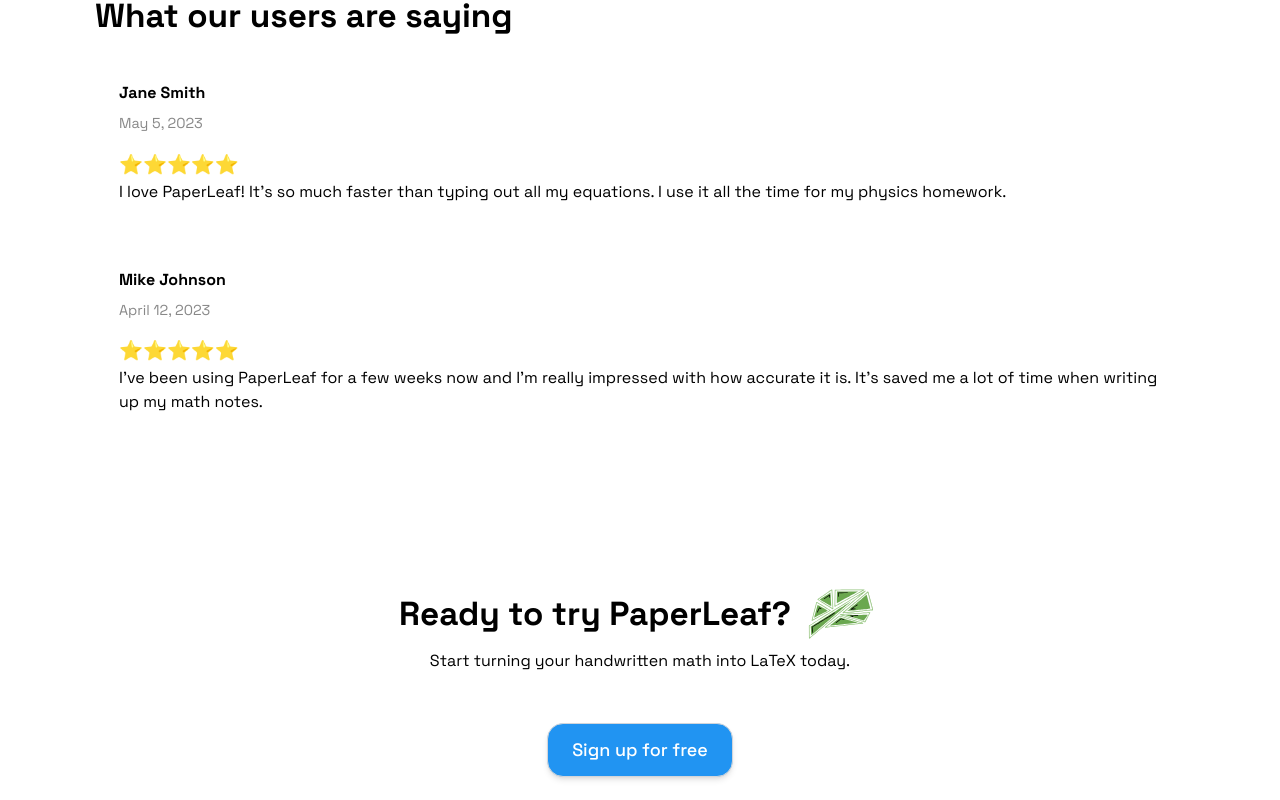
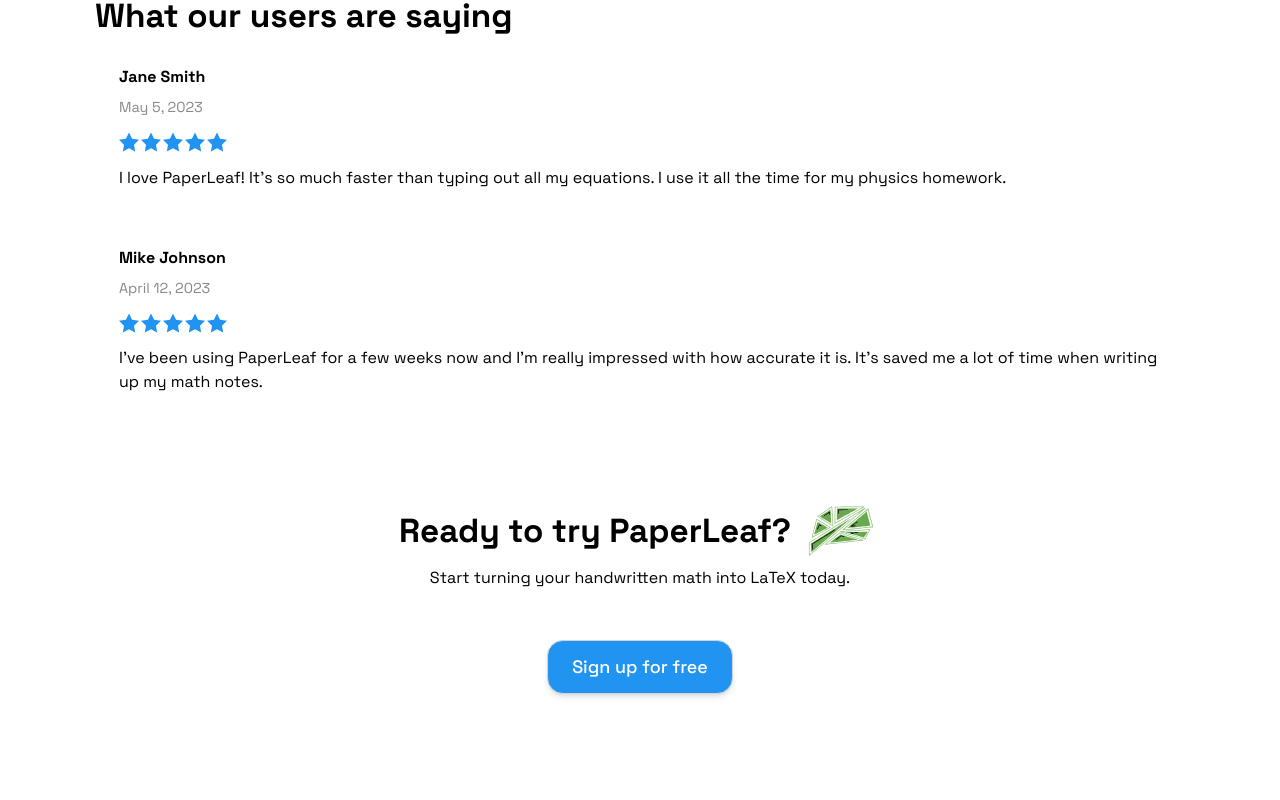
Before and after one commit to randamit123/Latex, a Next.js app in the folder latexwebapp/: page / in a window 1280 px wide. Shown: the part 1080-1880 px from the top of the page. Built offline with nearby package versions, Linux system fonts and the light colour scheme; no server answers; a web font is replaced by a local one.

Commit message:
Completed frontend Reviews section

```diff
--- a/latexwebapp/src/app/assets/landingpage.css
+++ b/latexwebapp/src/app/assets/landingpage.css
@@ -28,6 +28,7 @@
     font-weight: 600;
     padding-bottom: 10px;
     width: 450px;
+    z-index: 1000;
 }
 
 .intro-explanation{
@@ -106,7 +107,7 @@
     font-size: 25pt;
     font-weight: 600;
     padding-bottom: 0px;
-    margin-bottom: 1rem
+    margin-bottom: 0rem
 }
 
 .review-image{
@@ -142,22 +143,32 @@
 .review-date {
   font-size: 0.9rem;
   color: #888;
-  margin-bottom: 1rem;
+  margin-bottom: 0.5rem;
 }
 
 .review-text {
   font-size: 1rem;
-  margin-bottom: 1rem;
+  margin-bottom: 0rem;
+  margin-top: 10px;
   color: #000;
 }
 
 .review-rating {
   color: #2194F2;
   font-size: 1.2rem;
+  margin-bottom: 0rem;
+  margin: 8px 0;
+  z-index: 1;
 }
 
 .star {
     color: #2194F2;
+    width: 20px;
+    height: auto;
+    margin-right: 2px;
+    display: inline-block;
+    vertical-align: middle;
+    /* filter: invert(31%) sepia(91%) saturate(746%) hue-rotate(189deg) brightness(102%) contrast(98%); */
   }
 
 
@@ -167,7 +178,7 @@
     align-items: center;
     justify-content: center;
     gap: 5px;
-    padding-top: 130px;
+    padding-top: 75px;
   }
 
 .start-1 {
--- a/latexwebapp/src/app/components/layout/Reviews.tsx
+++ b/latexwebapp/src/app/components/layout/Reviews.tsx
@@ -21,7 +21,13 @@
             <h2 className="review-name">{review.name}</h2>
             <p className="review-date">{review.date}</p>
             <div className="review-rating">
-            {Array.from({ length: review.rating }).map((_, i) => (<span key={i} className="star">⭐</span>))}
+            {Array.from({ length: review.rating }).map((_, i) => (
+                <img
+                  key={i}
+                  src="/review_star.svg"
+                  alt="star"
+                  className="star"
+                />))}
             <p className="review-text">{review.text}</p>
             </div>
           </div>
```
Also changed, not shown: latexwebapp/public/review_star.svg (added).
